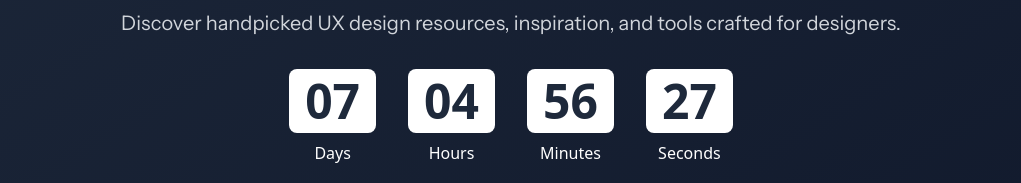
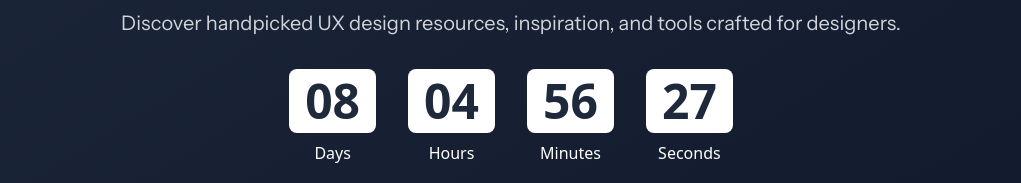
Before and after one commit to harshit1602/sitesforux, a Next.js app: page / in a window 1280 px wide. Shown: the part 325-508 px from the top of the page, without its empty margins (129-1150 px from the left). Built offline with nearby package versions, Linux system fonts and the light colour scheme; a web font is replaced by a local one.

Commit message:
Update page.tsx

```diff
--- a/src/app/page.tsx
+++ b/src/app/page.tsx
@@ -3,7 +3,7 @@
 import React, { useState, useEffect } from "react";
 
 const calculateTimeLeft = () => {
-  const launchDate = new Date("2025-01-14T12:00:00"); // Set your launch date
+  const launchDate = new Date("2025-01-15T12:00:00"); // Set your launch date
   const now = new Date();
   const difference = launchDate.getTime() - now.getTime();
 
```
